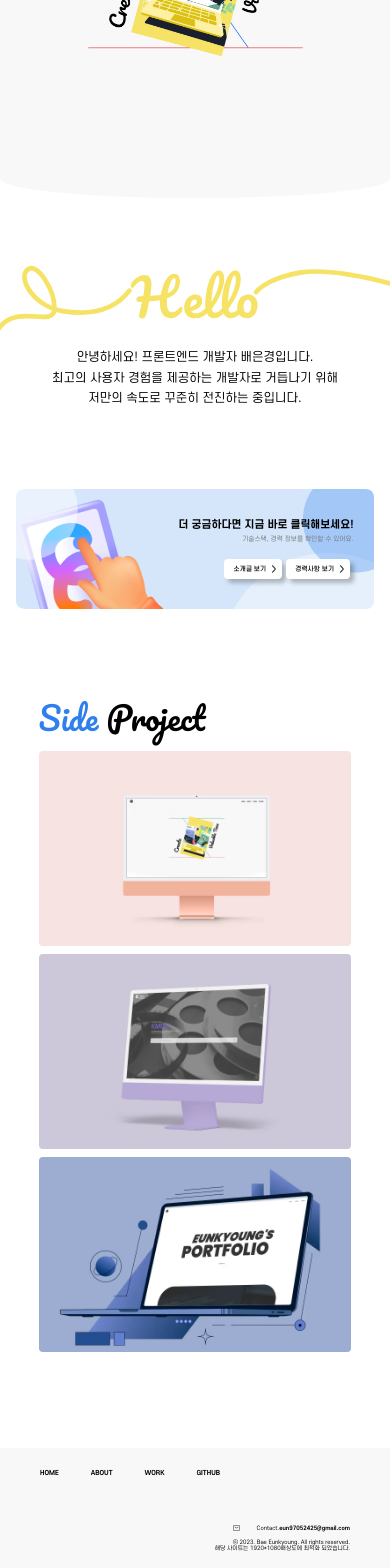
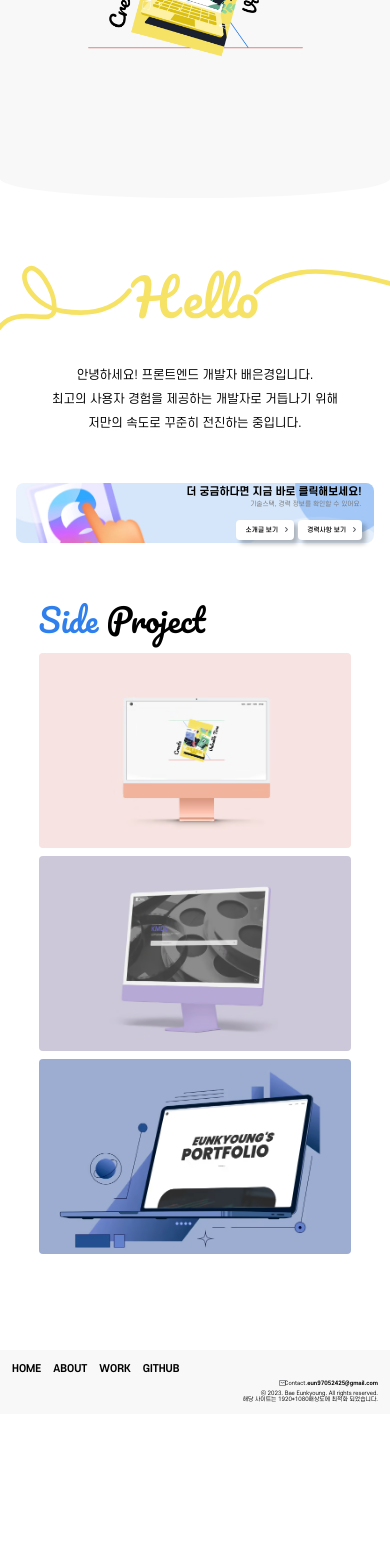
Before and after one commit to eun9705/renewal-portfolio, a React (Create React App) app: page / in a window 390 px wide. Shown: the part 252-1820 px from the top of the page. After the commit the page ends 1666 px from the top, so only its background shows below. Built offline with nearby package versions, Linux system fonts and the light colour scheme.

Commit message:
modify : mobile css modify

```diff
--- a/src/Components/Banner.tsx
+++ b/src/Components/Banner.tsx
@@ -30,7 +30,8 @@ const BannerWrapper = styled(FlexCol)`
         background-position:left 40% center;
     `}
     ${DeviceSize.xsmall`
-        padding:0 5rem;background-image:url(${bannerBgMobile});
+        height:15rem;margin:12rem 0;padding:0 3rem;background-image:url(${bannerBgMobile});
+        p { margin:.5rem 0 3rem; }
     `}
 
 `
--- a/src/Components/Buttons.tsx
+++ b/src/Components/Buttons.tsx
@@ -20,8 +20,9 @@ const Buttons = ({name,url}:StrProps) => {
 
 const BasicButton = styled.button<{hideImg?:boolean}>`
     position:relative;z-index:1;margin-right:1rem;padding: 1.5rem 3.9rem 1.5rem 2.4rem;background: var(--white) url(${arrowIcon}) no-repeat center right 1.5rem;border-radius:1rem;box-shadow: 4px 4px 4px 0px rgba(0, 0, 0, 0.25);font-size:1.6rem;font-weight:500;
+    &:last-child { margin:0; }
     ${DeviceSize.small`
-        background-size:1rem;
+        background-size:.7rem auto;
     `}
 `
 
--- a/src/Components/Footer.tsx
+++ b/src/Components/Footer.tsx
@@ -33,6 +33,12 @@ const FooterWrapper = styled.footer`
             p { padding-left:6rem; }
         }
     `}
+    ${DeviceSize.xsmall`
+        height:16rem;padding: 3rem;
+        div:last-child {
+            p { margin-bottom:1rem;padding-left: 1.5rem; }
+        }
+    `}
 `
 
 export default Footer;
--- a/src/Components/Header.tsx
+++ b/src/Components/Header.tsx
@@ -20,6 +20,9 @@ const HeaderWrapper = styled.header`
     ${DeviceSize.large`
         img { width:5rem; }
     `}
+    ${DeviceSize.small`
+        img { width:3.5rem; }
+    `}
     ${DeviceSize.xsmall`
         padding:0 2.5rem;
     `}
--- a/src/Components/MenuNav.tsx
+++ b/src/Components/MenuNav.tsx
@@ -1,5 +1,6 @@
 import { styled } from "styled-components";
 import { Link } from "react-router-dom";
+import { DeviceSize } from "../Style/Responsive";
 
 type SizeProps = {
     size?:string;
@@ -23,6 +24,10 @@ const MenuWrapper = styled.div<{fontSize?:string,gap:string}>`
         margin-left: ${(props)=>props.gap};font-weight:600;
         &:first-child { margin-left:0; }
     }
+    ${DeviceSize.xsmall`
+        * { font-size:2.5rem; }
+        a { margin-left:3rem; }
+    `}
 `
 
 export default MenuNav;
--- a/src/Pages/Home.tsx
+++ b/src/Pages/Home.tsx
@@ -40,7 +40,10 @@ const MainImg = styled.div`
 
 const IntroduceBox = styled.div`
     width:100vw;margin-top:12rem;padding-top:26vw;background:url(${IntroduceBg}) no-repeat center top / 100%;
-    p { font-size:3rem;text-align:center;line-height:5.1rem; }
+    p { font-size:3rem;text-align:center;line-height:2em; }
+    ${DeviceSize.xsmall`
+        padding-top:30vw;
+    `}
 `
 const SideProjectBox  = styled(Container)`
     margin-bottom:22rem;
--- a/src/Style/Responsive.ts
+++ b/src/Style/Responsive.ts
@@ -8,7 +8,7 @@ const breakPointsProps:BreakPoints = {
     large:1441,
     medium:1181,
     small:821,
-    xsmall:415
+    xsmall:431
 }
 
 export const DeviceSize = Object.keys(breakPointsProps).reduce((acc, label) => {
```
